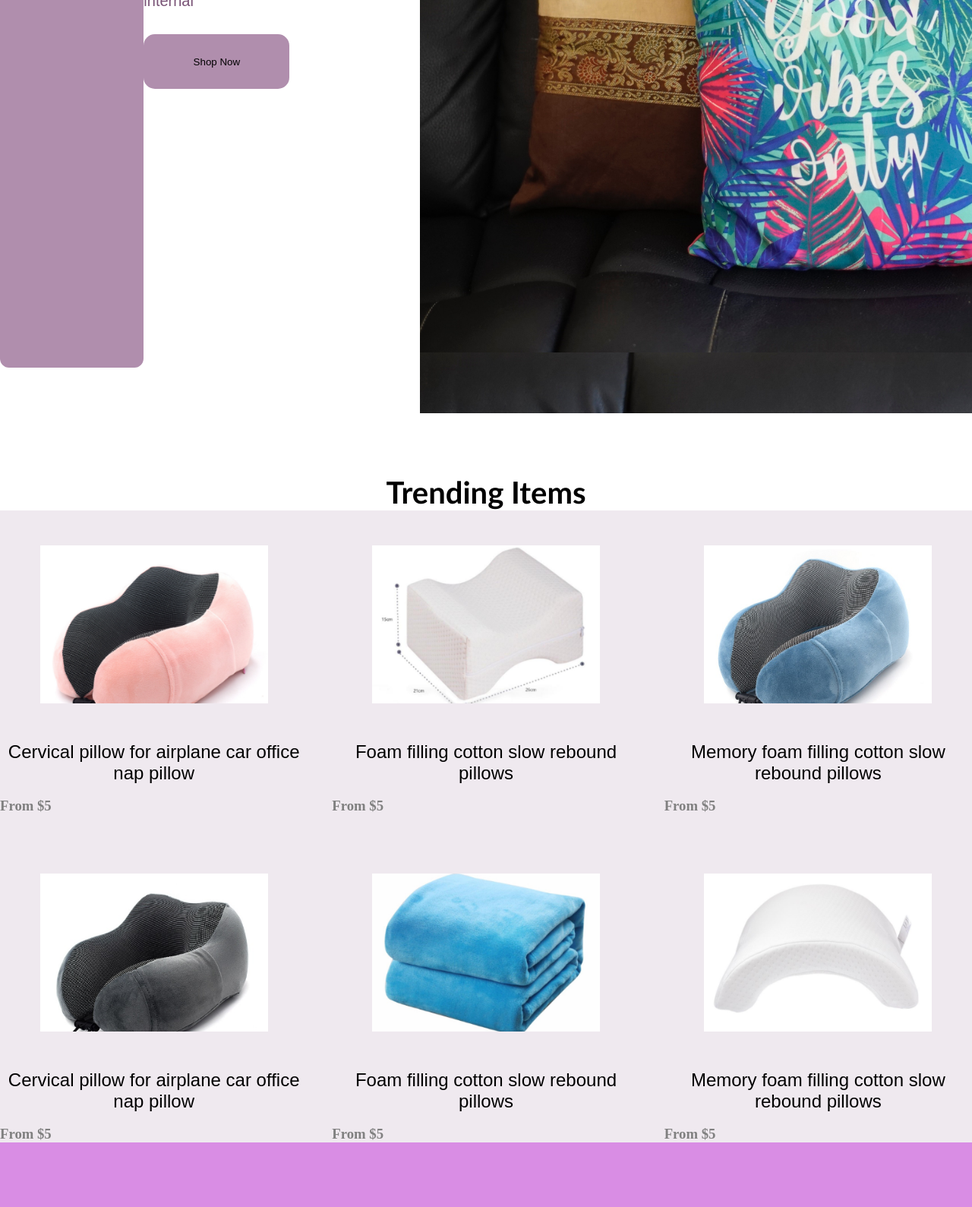
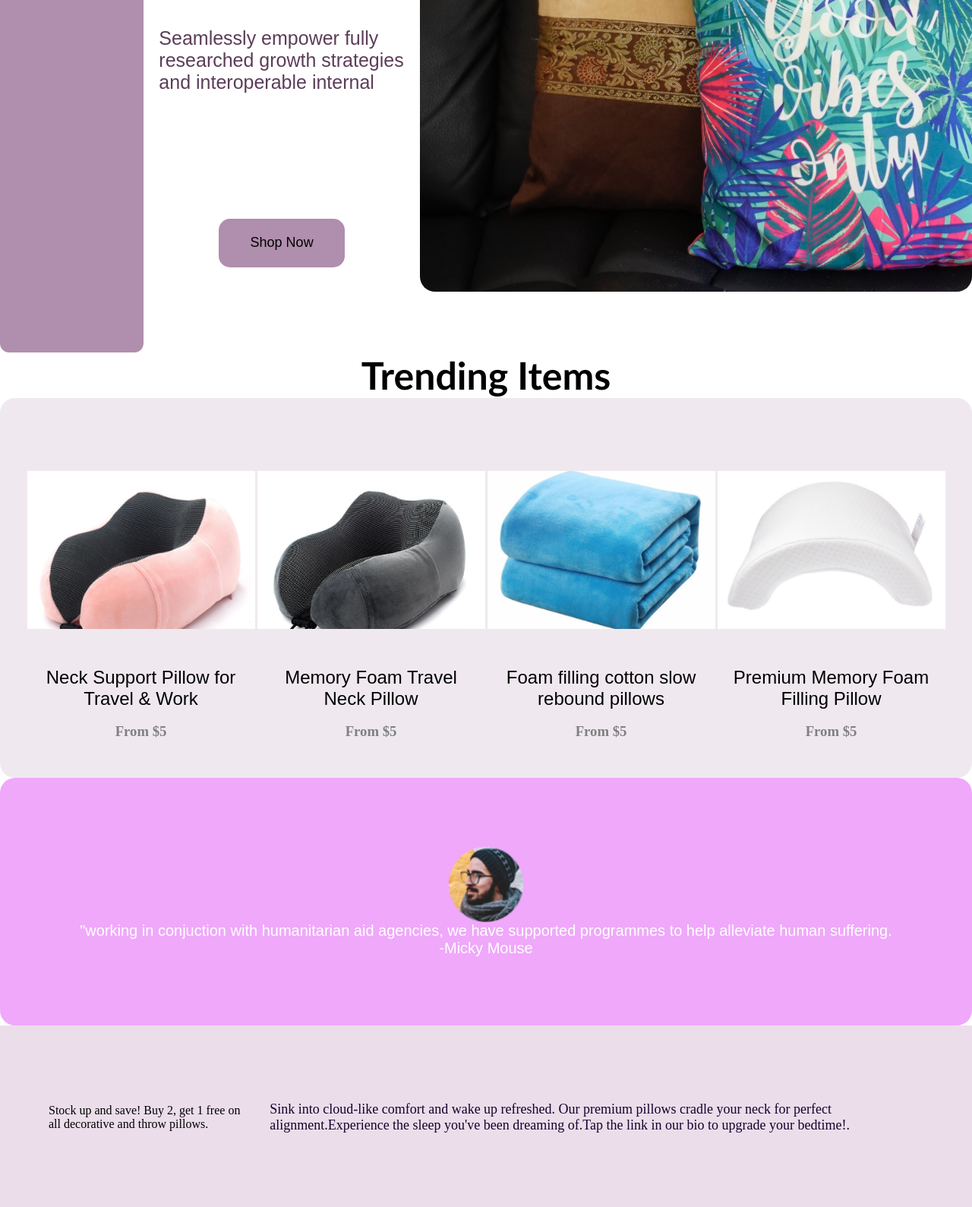
Before and after one commit to prabhavathi3001-a11y/pillow_mart, a plain HTML site: page index.html in a window 1280 px wide. Shown: the part 416-2005 px from the top of the page at 76% size. Drawn offline with Linux system fonts and the light colour scheme.

Commit message:
second commit

```diff
--- a/index.html
+++ b/index.html
@@ -82,13 +82,13 @@
           <img class="image" src="./images/tranding_item_1.png" alt="">
         </div>
         <div class="content">
-          <h2>Cervical pillow for airplane car office nap pillow</h2><br>
+          <h2>Neck Support Pillow for Travel & Work</h2><br>
           <h3>From $5</h3>
         </div>
       </div>
 
       <!--trend-2-->
-      <div class="card">
+      <!-- <div class="card">
         <div class="image-container">
           <img class="image" src="./images/tranding_item_2.png" alt="">
         </div>
@@ -96,18 +96,18 @@
           <h2>Foam filling cotton slow rebound pillows</h2><br>
           <h3>From $5</h3>
         </div>
-      </div>
+      </div> -->
 
       <!--trend-3-->
-      <div class="card">
+      <!-- <div class="card">
         <div class="image-container">
           <img class="image" src="./images/tranding_item_3.png" alt="">
         </div>
         <div class="content">
-          <h2>Memory foam filling cotton slow rebound pillows</h2><br>
+          <h2>Slow-Rebound Support Pillow</h2><br>
           <h3>From $5</h3>
         </div>
-      </div>
+      </div> -->
 
 
       <!--trend-4-->
@@ -116,7 +116,7 @@
           <img class="image" src="./images/tranding_item_4.png" alt="">
         </div>
         <div class="content">
-          <h2>Cervical pillow for airplane car office nap pillow</h2><br>
+          <h2>Memory Foam Travel Neck Pillow</h2><br>
           <h3>From $5</h3>
         </div>
       </div>
@@ -138,7 +138,7 @@
           <img class="image" src="./images/tranding_item_6.png" alt="">
         </div>
         <div class="content">
-          <h2>Memory foam filling cotton slow rebound pillows</h2><br>
+          <h2>Premium Memory Foam Filling Pillow</h2><br>
           <h3>From $5</h3>
         </div>
       </div>
@@ -155,14 +155,14 @@
   <section>
     <div class="ads">
 
-      <div class="para">Credibly innovate granular internal or organic sources whereas standards.</div>
-      <h6> Seamlessly empower fully researched growth strategies and interoperable internal or “organic” sources.
-        Credibly innovate granular internal or “organic” sources whereas high standards in web-readiness.</h6>
+      <div class="para">Stock up and save! Buy 2, get 1 free on all decorative and throw pillows.</div>
+      <h6> Sink into cloud-like comfort and wake up refreshed. Our premium pillows cradle your neck for perfect alignment.Experience the sleep you've been dreaming of.Tap the link in our bio to upgrade your bedtime!.</h6>
     </div>
   </section>
   <section>
+    <h1>services</h1>
     <div class="picture-head">
-      <h1>services</h1>
+
       <!--picture1-->
       <div class="cards">
         <div class="picture-container">
--- a/style.css
+++ b/style.css
@@ -108,15 +108,19 @@
  }
 
  .paragraph {
-     font-size: 20px;
-     color: rgb(121, 83, 118);
+     font-size: 25px;
+     color: rgb(92, 61, 89);
      font-weight: lighter;
      font-family: sans-serif;
+     padding: 20px;
+     display: flex;
+     justify-content: center;
+     align-items: center;
  }
 
  .hero-container {
      display: flex;
-     height: 120vh;
+     height: 100vh;
  }
 
  .hero-content {
@@ -132,7 +136,8 @@
  .hero-image {
      background: url(./images/pillow23.png);
      width: 60vw;
-     height: 110vh;
+     height: 90vh;
+     border-radius: 20px;
  }
 
  .herocontainer {
@@ -144,7 +149,7 @@
 
  .heroimage {
      width: 50vw;
-     height: 70vh;
+     height: 50vh;
      padding: 30px;
  }
 
@@ -176,12 +181,6 @@
      padding: 30px;
  }
 
- /* .trand-container {
-     display: flex;
-     align-items: center;
-     justify-content: space-around;
-     padding: 12em 12em;
- } */
 
  .trend-image {
      width: 50vw;
@@ -205,22 +204,25 @@
      background-color: #B08EAD;
      width: 200px;
      position: relative;
-     top: 180px;
+     top: 160px;
      border-radius: 12px;
 
  }
 
  button {
-     height: 9vh;
-     width: 15vw;
+     height: 8vh;
+     width: 13vw;
      background-color: #B08EAD;
      border-radius: 15px;
      padding: 0.5em 0.8em;
      border: none;
+     margin: auto;
+     font-size: 18px;
+     /* top: 90px; */
  }
 
  h1 {
-     font-size: 40px;
+     font-size: 50px;
      font-family: 'Gill Sans', 'Gill Sans MT', Calibri, 'Trebuchet MS', sans-serif;
      display: flex;
      align-items: center;
@@ -312,28 +314,9 @@
          height: auto;
          display: block;
          object-fit: contain;
-         /* justify-content: center;
-         align-items: center;
-         margin: auto; */
-         /* background-size: contain;
-         background-position: center;
-         background-repeat: no-repeat; */
+
      }
 
-     /* .product-container,
-     .trend-container {
-         display: flex;
-         flex-direction: column;
-           padding: 40px 20px;
-          width: 100vw;
-          gap: 30px;
-          text-align: center;
-          justify-content: center;
-          align-items: center;
-         overflow-x: hidden;
-
-
-     } */
 
 
      .picture-head {
@@ -356,6 +339,7 @@
          height: 40px;
          width: 25%;
          margin: auto;
+         font-size: 12px;
 
      }
 
@@ -372,7 +356,12 @@
          margin-bottom: 10px;
      }
 
-
+     .paragraph {
+        font-size: 18px;
+     }
+     h1{
+        font-size: 40px;
+     }
 
      @keyframes movingbox {
          from {
@@ -399,10 +388,10 @@
 
  h3 {
      color: gray;
-
-     /* justify-content: center; */
-     /* align-items: center;
-     text-align: center; */
+     display: flex;
+     justify-content: center;
+     align-items: center;
+     text-align: center;
 
  }
 
@@ -428,12 +417,13 @@
      /*display: flex;*/
      flex-direction: column;
      gap: 30px;
-     grid-template-columns: repeat(auto-fit, minmax(300px, 1fr));
+     grid-template-columns: repeat(auto-fit, minmax(250px, 1fr));
      gap: 2em 2em;
      background-color: rgb(239, 233, 239);
      justify-content: space-evenly;
-     /* padding: 10px 200px; */
+     padding: 50px ;
      margin: auto;
+     border-radius: 20px;
  }
 
  .card {
@@ -450,6 +440,7 @@
      width: 300px;
      height: 300px;
      object-fit: contain;
+
 
  }
 
@@ -469,8 +460,9 @@
  }
 
  .article {
-     background-color: rgb(217, 141, 228);
+     background-color: rgb(239, 168, 250);
      padding: 90px 100px;
+     border-radius: 20px;
  }
 
  .art-image {
@@ -501,12 +493,13 @@
      display: flex;
      align-items: center;
      justify-content: space-around;
-     padding: 6em 4em;
+     padding: 4em;
+     background-color: #ebdeea;
  }
 
 
  h6 {
-     font-size: 16px;
+     font-size: 18px;
      color: rgb(25, 1, 47);
      font-weight: lighter;
      padding: 2em;
@@ -531,6 +524,7 @@
      justify-content: space-evenly;
      padding: 40px 20px;
      background-color: #dfb9db;
+     border-radius: 20px;
  }
 
  .ads-container {
@@ -540,6 +534,7 @@
      flex-direction: column;
      gap: 2em;
      padding: 60px 20px;
+     border-radius: 20px;
  }
 
 
@@ -569,12 +564,15 @@
      flex-direction: row;
      justify-content: space-around;
      padding: 20px;
+     border-radius: 20px;
  }
 
  .container {
+     border-radius: 20px;
      display: flex;
      justify-content: center;
      align-items: center;
      justify-content: space-evenly;
      padding: 40px 20px;
+     background-color: #ebdeea;
  }
```
